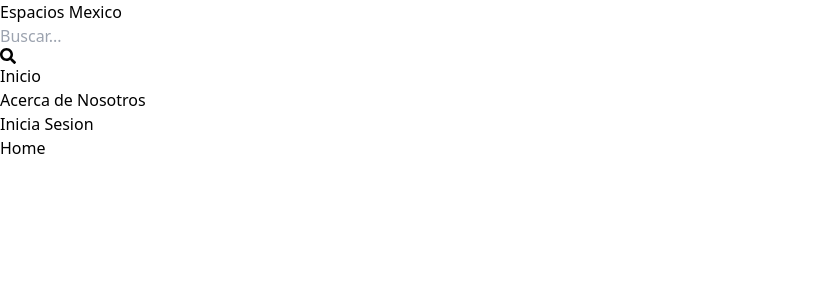
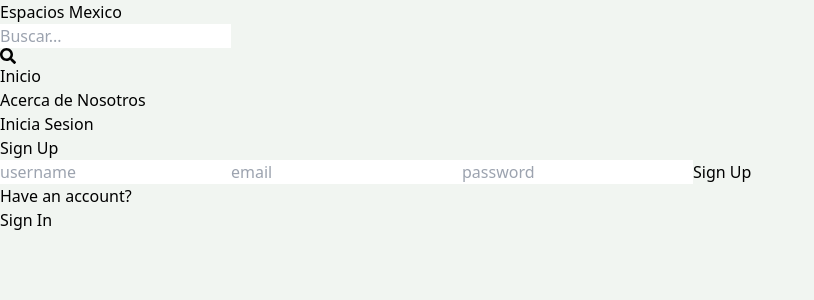
Before and after one commit to justbycris/espacios-mexico, a React (Vite) app in the folder client/: page /sign-up in a window 1280 px wide. Shown: the top 300 px of the page, without its empty margins (0-814 px from the left). Built offline with nearby package versions, Linux system fonts and the light colour scheme.

Commit message:
Completed frontend of sign up page

```diff
--- a/client/src/App.jsx
+++ b/client/src/App.jsx
@@ -4,6 +4,7 @@
 import About from './pages/About';
 import Profile from './pages/Profile';
 import Header from './components/Header';
+import SignUp from './pages/SignUp';
 
 export default function App() {
   return (
@@ -12,7 +13,7 @@
       <Routes>
         <Route path="/" element={<Home/>} />
         <Route path="/sign-in" element={<Signin/>} />
-        <Route path="/sign-up" element={<Home />} />
+        <Route path="/sign-up" element={<SignUp/>} />
         <Route path="/about" element={<About/>} />
         <Route path="/profile" element={<Profile/>} />
       </Routes>
--- a/client/src/index.css
+++ b/client/src/index.css
@@ -1,3 +1,7 @@
 @tailwind base;
 @tailwind components;
 @tailwind utilities;
+
+body {
+    background-color: rgb(241, 245, 241);
+}
--- a/client/src/pages/SignUp.jsx
+++ b/client/src/pages/SignUp.jsx
@@ -1,7 +1,28 @@
 import React from 'react'
+import { Link } from 'react-router-dom';
 
 export default function SignUp() {
   return (
-    <div>SignUp</div>
+    <div className="p-3 max-w-lg mx-auto">
+      <h1 className="text-3xl text-center font-semibold my-7">Sign Up</h1>
+      <form className="flex flex-col gap-4">
+        <input type="text" placeholder="username"
+        className="border p-3 rounded-lg" id='username'/>
+        <input type="email" placeholder="email"
+        className="border p-3 rounded-lg" id='email'/>
+        <input type="passord" placeholder="password"
+        className="border p-3 rounded-lg" id='password'/>
+        <button
+        className="bg-slate-700 text-white p-3 rounded-lg uppercase font-bold hover:opacity-95 disabled:opacity-80">
+          Sign Up
+        </button>
+      </form>
+      <div className="flex gap-2 mt-5">
+        <p>Have an account?</p>
+        <Link to={"/sign-in"}>
+          <span className="text-blue-700 hover:underline">Sign In</span>
+        </Link>
+      </div>
+    </div>
   )
 }
```
